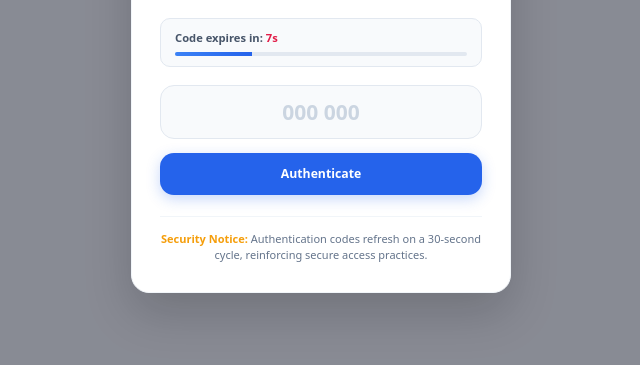
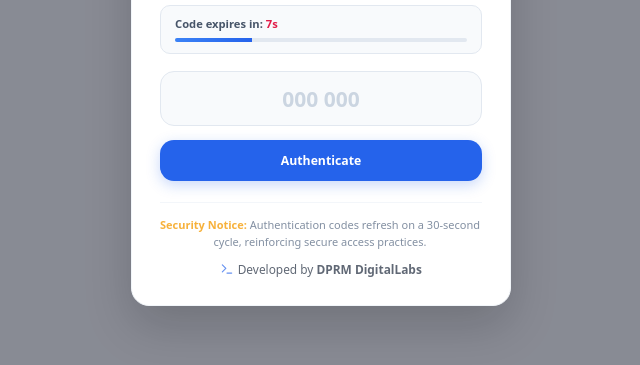
Before and after one commit to NorthS3ctor101/bjmp-personnel-directory, a website: page public/login.html in a window 1280 px wide. Shown: the part 339-704 px from the top of the page, without its empty margins (319-959 px from the left). Drawn offline with Linux system fonts and the light colour scheme.

Commit message:
Update login.html

```diff
--- a/public/login.html
+++ b/public/login.html
@@ -35,9 +35,16 @@
 
     <div id="loginErrorMessage" style="display: none;"></div>
 
-    <div class="security-notice">
-      <p><strong>Security Notice:</strong> Authentication codes refresh on a 30-second cycle, reinforcing secure access practices.</p>
+  <div class="modal-footer-info" style="margin-top: 1.5rem; text-align: center; font-size: 0.85rem;">
+    <div class="security-notice" style="margin-bottom: 0.75rem; opacity: 0.8;">
+      <p style="margin: 0;"><strong>Security Notice:</strong> Authentication codes refresh on a 30-second cycle, reinforcing secure access practices.</p>
     </div>
+    <div class="footer-dev" style="display: flex; align-items: center; justify-content: center; gap: 0.25rem; opacity: 0.7;">
+      <i data-lucide="terminal" class="icon-sm" style="color:var(--blue-600); width: 14px; height: 14px;"></i>
+      <span>Developed by <span class="accent" style="font-weight: 600;">DPRM DigitalLabs</span></span>
+    </div>
+  </div>
+
   </div>
 </div>
 
```
